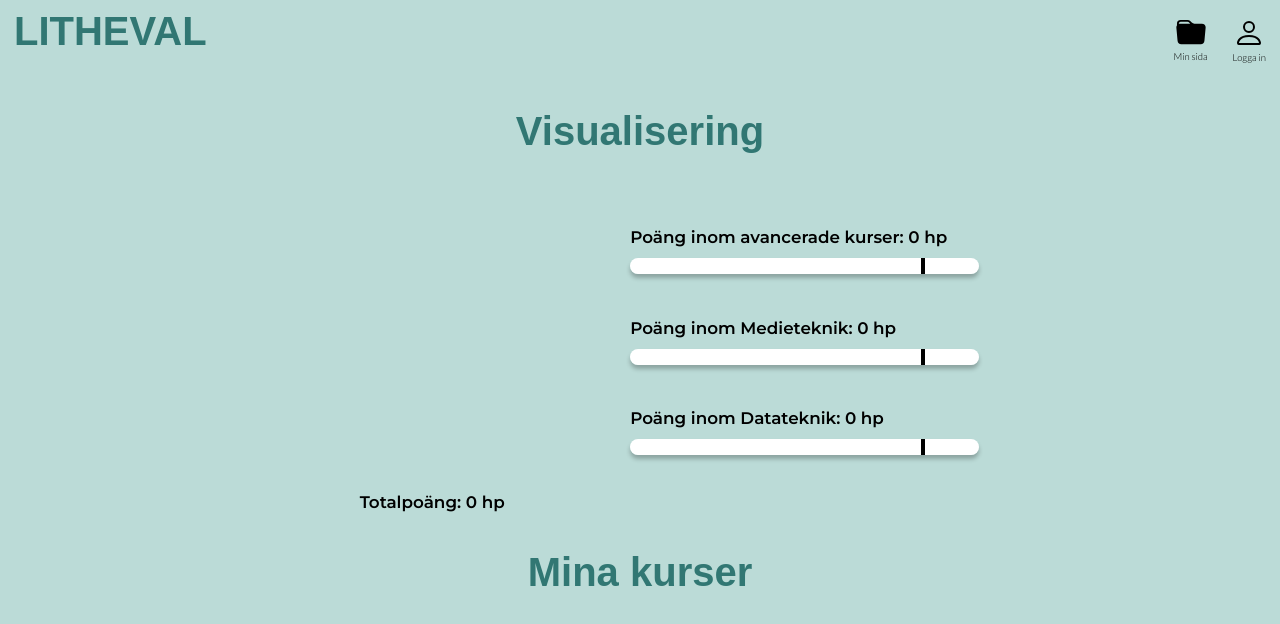
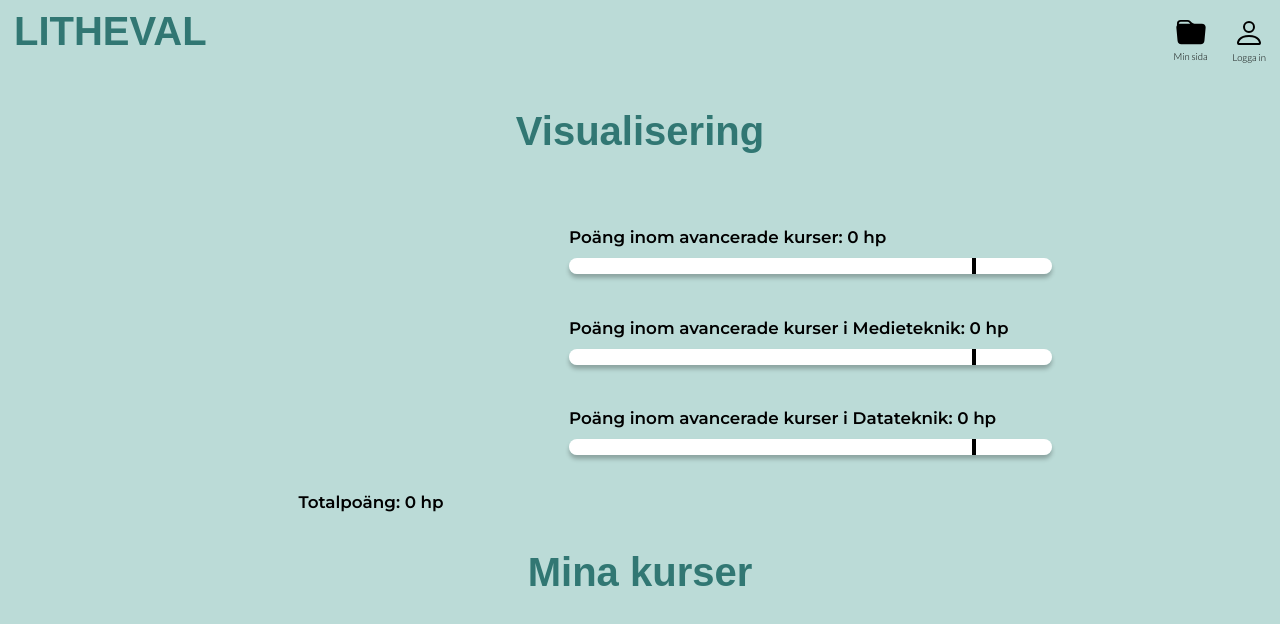
Before and after one commit to jronnefalk/lithe_val, a React (Create React App) app: page /minasidor in a window 1280 px wide. Shown: the top 624 px of the page. Built offline with nearby package versions, Linux system fonts and the light colour scheme; no server answers; some icons are missing; a web font is replaced by a local one.

Commit message:
Fixat poängkraven

```diff
--- a/src/components/Visualisering.js
+++ b/src/components/Visualisering.js
@@ -37,12 +37,13 @@ export default function Schema(props) {
       acc.avancerad++;
     }
     const countMedieteknik =
-      (curr.huvudomrade &&
-        curr.huvudomrade.filter((item) => item === "Medieteknik").length) ||
-      0;
+      curr.huvudomrade &&
+      curr.utbildningsniva === "Avancerad nivå" &&
+      (curr.huvudomrade.filter((item) => item === "Medieteknik").length || 0);
     acc.medieteknik += countMedieteknik;
     const countDatateknik =
       (curr.huvudomrade &&
+        curr.utbildningsniva === "Avancerad nivå" &&
         curr.huvudomrade.filter((item) => item === "Datateknik").length) ||
       0;
     acc.datateknik += countDatateknik;
@@ -72,7 +73,10 @@ export default function Schema(props) {
               </SpeechBubble>
             </OmsluterBubble>
 
-            <Titel>Poäng inom Medieteknik: {counts.medieteknik * 6} hp</Titel>
+            <Titel>
+              Poäng inom avancerade kurser i Medieteknik:{" "}
+              {counts.medieteknik * 6} hp
+            </Titel>
             <OmsluterBubble>
               <Progressbar value={medieteknikPercent} max="6"></Progressbar>
               <SpeechBubble data-id="n2">
@@ -80,7 +84,10 @@ export default function Schema(props) {
               </SpeechBubble>
             </OmsluterBubble>
 
-            <Titel>Poäng inom Datateknik: {counts.datateknik * 6} hp</Titel>
+            <Titel>
+              Poäng inom avancerade kurser i Datateknik: {counts.datateknik * 6}{" "}
+              hp
+            </Titel>
             <OmsluterBubble>
               <Progressbar value={datateknikPercent} max="6"></Progressbar>
               <SpeechBubble data-id="n3">
--- a/src/styles/Visualiseringar.styled.js
+++ b/src/styles/Visualiseringar.styled.js
@@ -48,7 +48,7 @@ export const SpeechBubble = styled.div`
   max-width: 70%;
   position: absolute;
   top: -3.3rem;
-  left: 76%;
+  left: 80.5%;
   background: rgb(255, 92, 100);
   padding: 0.3rem 0.8rem;
   text-align: center;
```
